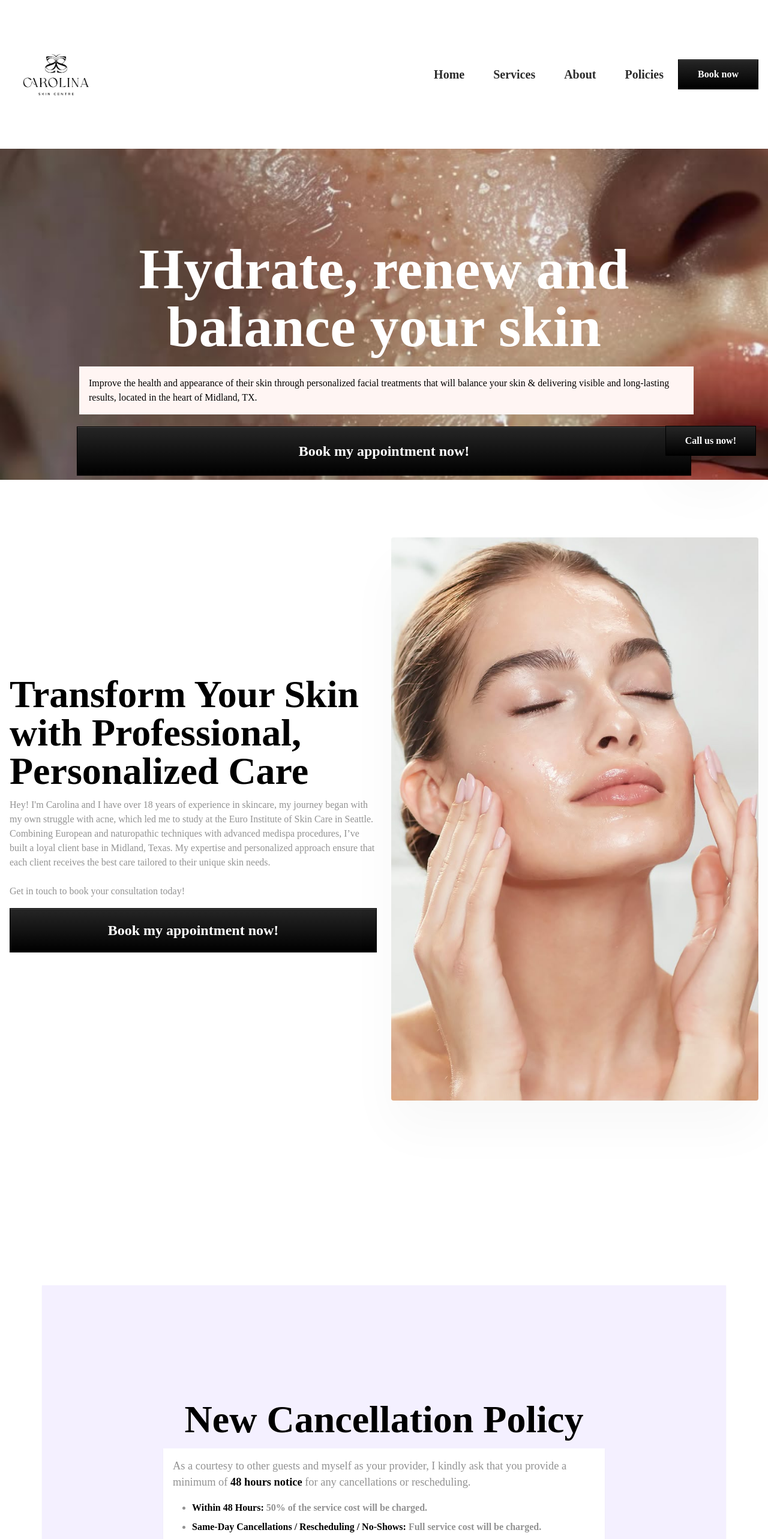
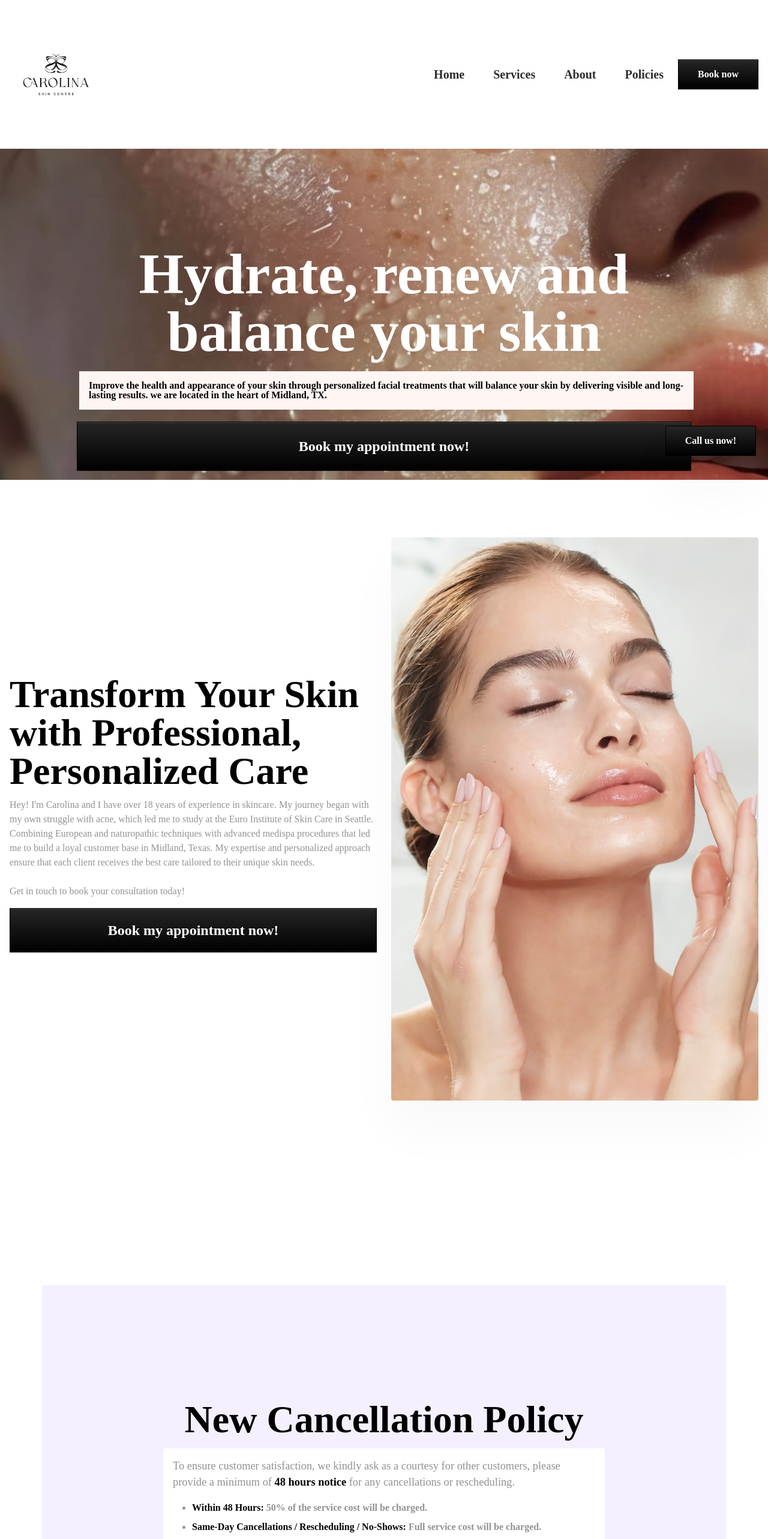
Before and after one commit to tulio-salvatierra/csc, a React (Create React App) app: page / in a window 1280 px wide. Shown: the top 2566 px of the page at 60% size. Built offline with nearby package versions, Linux system fonts and the light colour scheme; a web font is replaced by a local one.

Commit message:
feat: Update text for clarity and consistency across multiple components; enhance service descriptions and improve customer communication

```diff
--- a/src/components/CancelationPolicy/CancelationPolicy.jsx
+++ b/src/components/CancelationPolicy/CancelationPolicy.jsx
@@ -39,8 +39,7 @@ export default function CancellationPolicy() {
             <div className="card shadow-sm border-0 rounded-4">
               <div className="card-body p-4">
                 <p ref={(el) => (animated.current[2] = el)} className="mb-4 text-muted">
-                  As a courtesy to other guests and myself as your provider, I
-                  kindly ask that you provide a minimum of{" "}
+                  To ensure customer satisfaction, we kindly ask as a courtesy for other customers, please provide a minimum of{" "}
                   <strong>48 hours notice</strong> for any cancellations or
                   rescheduling.
                 </p>
--- a/src/components/Hero/Hero.jsx
+++ b/src/components/Hero/Hero.jsx
@@ -45,15 +45,15 @@ export default function Hero() {
             >
               Hydrate, renew and balance your skin
             </h1>
-            <p
+            <h2
               className="w-100 bg-danger-light m-1 p-4 welcome-text fs-6"
               ref={(el) => (animated.current[2] = el)}
             >
-              Improve the health and appearance of their skin through
-              personalized facial treatments that will balance your skin &
-              delivering visible and long-lasting results, located in the heart
+              Improve the health and appearance of your skin through
+              personalized facial treatments that will balance your skin by
+              delivering visible and long-lasting results. we are located in the heart
               of Midland, TX.
-            </p>
+            </h2>
             <a
               className="btn btn-dark p-4 mt-4 w-100 w-md-auto text-white fs-4 fs-sm-6"
               href={BOOKING_URL_2}
--- a/src/components/Review/Review.jsx
+++ b/src/components/Review/Review.jsx
@@ -77,7 +77,7 @@ export default function SingleReviewCarousel() {
         What our clients say about us?
       </h2>
       <h3 className="text-left display-3">
-        Don't just take our word for, see what our customers say about us:
+        See the feedback we received in our Google My Business profile:
       </h3>
 
       <div
--- a/src/components/Services/Services.jsx
+++ b/src/components/Services/Services.jsx
@@ -14,7 +14,7 @@ export default function ServicesComponent() {
 
     {
       title: "Chemical Peels",
-      description: "Exfoliation and skin rejuvenation",
+      description: "Exfoliation and Skin Rejuvenation",
       image: CP,
     },
     {
@@ -24,13 +24,13 @@ export default function ServicesComponent() {
     },
     {
       title: "Nano Needle",
-      description: "Non-invasive skin rejuvination treatment",
+      description: "Non-invasive Skin Rejuvination Treatment",
       image: NN,
     },
     {
       title: "Carboxy Therapy",
       description:
-        "A minimally invasive treatment that uses carbon dioxide to improve skin elasticity, reduce cellulite, and enhance circulation.",
+        "A minimally invasive treatment that uses Carbon Dioxide to improve skin elasticity, reduce cellulite, and enhance circulation.",
       image: Therapy,
     },
   ];
--- a/src/components/Solution/Solution.jsx
+++ b/src/components/Solution/Solution.jsx
@@ -55,10 +55,10 @@ export default function Solutions() {
             </h1>
             <p className="lead text-muted mb-4">
               Hey! I'm Carolina and I have over 18 years of experience in
-              skincare, my journey began with my own struggle with acne, which
+              skincare. My journey began with my own struggle with acne, which
               led me to study at the Euro Institute of Skin Care in Seattle.
               Combining European and naturopathic techniques with advanced
-              medispa procedures, I’ve built a loyal client base in Midland,
+              medispa procedures that led me to build a loyal customer base in Midland,
               Texas. My expertise and personalized approach ensure that each
               client receives the best care tailored to their unique skin needs.
               <br /><br />
--- a/src/components/blog/ServicesComponent.js
+++ b/src/components/blog/ServicesComponent.js
@@ -41,9 +41,9 @@ export default function Services() {
             <p  ref={(el) => (animated.current[1] = el)} className="w-50 justify-content-center fw-lighter bg-danger-light p-4">
               At our Skin Wellness Studio, we offer a range of expert facial
               treatments designed to rejuvenate and enhance your natural beauty.
-              Our services include luxurious facials, HydraFacials,
-              microdermabrasion, nano needle, acne facials and professional
-              eyebrow shaping and tinting.
+              Our services include Luxurious Facials, HydraFacials,
+              Microdermabrasion, Nanoneedle, Acne Facials and Professional
+              Eyebrow Shaping and Tinting.
             </p>
           </div>
         </div>
--- a/src/components/blog/servicesPageCard.js
+++ b/src/components/blog/servicesPageCard.js
@@ -28,7 +28,7 @@ const servicesCardInfo = [
     id: 3,
     name: "Microdermabrasion",
     description:
-      "Microdermabrasion is a non-invasive exfoliation treatment that gently removes the outermost layer of dead skin cells using a specialized device. The procedure typically uses either a diamond-tipped wand or fine crystals combined with suction to resurface the skin, promoting cell turnover and collagen production.",
+      "Microdermabrasion is a non-invasive exfoliation treatment that gently removes the outermost layer of dead skin cells using a specialized device. The procedure typically uses either a diamond-tipped wand or fine crystals combined with suction to resurface the skin by promoting cell turnover and collagen production.",
     icon: MD,
     category: "Eyebrow services",
   },
@@ -36,7 +36,7 @@ const servicesCardInfo = [
     id: 4,
     name: "Facials",
     description:
-      "Our customized facials are designed to cleanse, nourish, and rejuvenate your skin, leaving you with a healthy, radiant glow. Each treatment is tailored to your unique skin type and concerns, whether you need deep hydration, gentle exfoliation, or targeted solutions for acne, aging, or sensitivity. Using high-quality products and expert techniques, our facials deliver both relaxation and noticeable results—helping you look and feel your best.",
+      "Our customized facials are designed to cleanse, nourish, and rejuvenate your skin resuting in a healthy, radiant glow. Each treatment is tailored to your unique skin type and concerns, whether you need deep hydration, gentle exfoliation, or targeted solutions for acne, aging, or sensitivity. Using high quality products and expert techniques, our facials deliver both relaxation and noticeable results by helping you look and feel at your best.",
     icon: EF,
     category: "Facials",
   },
@@ -44,7 +44,7 @@ const servicesCardInfo = [
     id: 5,
     name: "Chemical Peels",
     description:
-      "designed to exfoliate and renew your skin, revealing a fresher, more radiant complexion. Using carefully selected acids, chemical peels remove dead skin cells, unclog pores, and stimulate collagen production, improving skin texture, tone, and overall clarity.",
+      "Designed to exfoliate and renew your skin by revealing a fresher, more radiant complexion. Using carefully selected acids, chemical peels remove dead skin cells, unclog pores, and stimulate collagen production to improve skin texture, tone, and overall clarity.",
     icon: CP,
     category: "Skin rejuvenation",
   },
@@ -52,7 +52,7 @@ const servicesCardInfo = [
     id: 6,
     name: "Waxing Services",
     description:
-      "Say goodbye to unwanted hair with our expert waxing services. From brows to bikini lines, our skilled aestheticians will help you achieve smooth, hair-free skin. We use high-quality waxes and techniques to ensure a comfortable and effective waxing experience. Book your appointment today and enjoy silky-smooth skin.",
+      "Say goodbye to unwanted hair with our expert waxing services. From brows to bikini lines, our skilled aestheticians will help you achieve smooth, hair free skin. We use high quality wax and techniques to ensure a comfortable and effective waxing experience.",
     icon: WAX,
     category: "Waxing services",
   },
```
